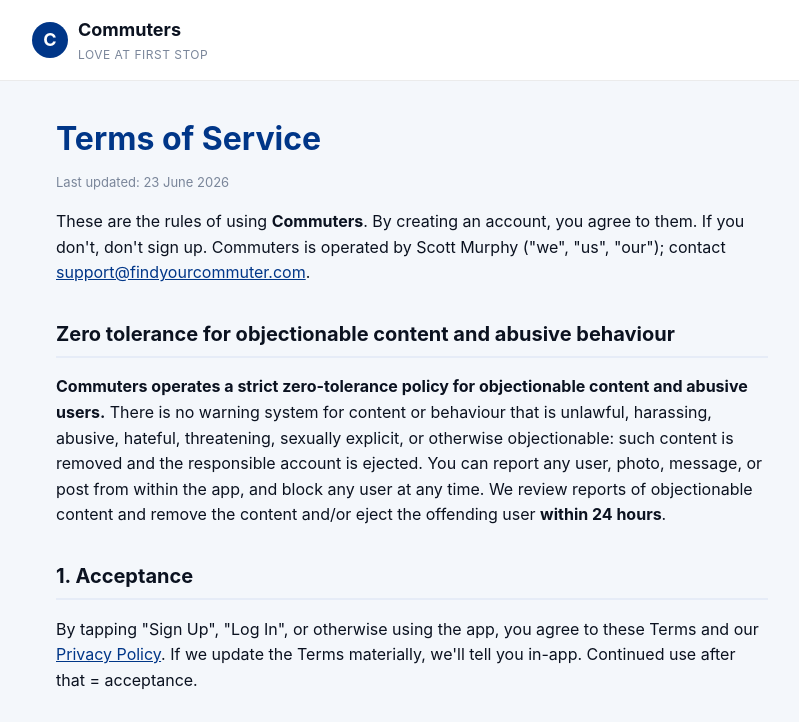
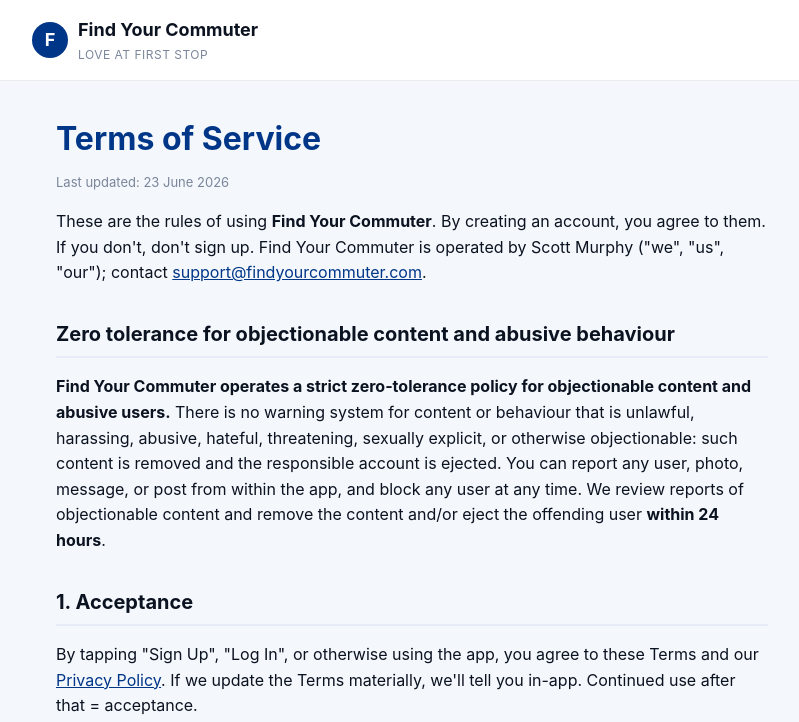
Before and after one commit to Fares-C99/commuters-legal, a plain HTML site: page terms.html in a window 1280 px wide. Shown: the top 722 px of the page, without its empty margins (228-1027 px from the left). Drawn offline with Linux system fonts and the light colour scheme.

Commit message:
Rebrand: Commuters -> Find Your Commuter across legal pages

```diff
--- a/terms.html
+++ b/terms.html
@@ -3,15 +3,15 @@
 <head>
   <meta charset="UTF-8">
   <meta name="viewport" content="width=device-width, initial-scale=1.0">
-  <title>Terms of Service · Commuters</title>
+  <title>Terms of Service · Find Your Commuter</title>
   <link rel="stylesheet" href="_style.css">
 </head>
 <body>
   <header>
     <div class="brand">
-      <div class="dot">C</div>
+      <div class="dot">F</div>
       <div>
-        <h1>Commuters</h1>
+        <h1>Find Your Commuter</h1>
         <div class="tag">Love at First Stop</div>
       </div>
     </div>
@@ -20,10 +20,10 @@
     <h1>Terms of Service</h1>
     <p class="updated">Last updated: 23 June 2026</p>
 
-    <p>These are the rules of using <strong>Commuters</strong>. By creating an account, you agree to them. If you don't, don't sign up. Commuters is operated by Scott Murphy ("we", "us", "our"); contact <a href="mailto:support@findyourcommuter.com">support@findyourcommuter.com</a>.</p>
+    <p>These are the rules of using <strong>Find Your Commuter</strong>. By creating an account, you agree to them. If you don't, don't sign up. Find Your Commuter is operated by Scott Murphy ("we", "us", "our"); contact <a href="mailto:support@findyourcommuter.com">support@findyourcommuter.com</a>.</p>
 
     <h2>Zero tolerance for objectionable content and abusive behaviour</h2>
-    <p><strong>Commuters operates a strict zero-tolerance policy for objectionable content and abusive users.</strong> There is no warning system for content or behaviour that is unlawful, harassing, abusive, hateful, threatening, sexually explicit, or otherwise objectionable: such content is removed and the responsible account is ejected. You can report any user, photo, message, or post from within the app, and block any user at any time. We review reports of objectionable content and remove the content and/or eject the offending user <strong>within 24 hours</strong>.</p>
+    <p><strong>Find Your Commuter operates a strict zero-tolerance policy for objectionable content and abusive users.</strong> There is no warning system for content or behaviour that is unlawful, harassing, abusive, hateful, threatening, sexually explicit, or otherwise objectionable: such content is removed and the responsible account is ejected. You can report any user, photo, message, or post from within the app, and block any user at any time. We review reports of objectionable content and remove the content and/or eject the offending user <strong>within 24 hours</strong>.</p>
 
     <h2>1. Acceptance</h2>
     <p>By tapping "Sign Up", "Log In", or otherwise using the app, you agree to these Terms and our <a href="privacy.html">Privacy Policy</a>. If we update the Terms materially, we'll tell you in-app. Continued use after that = acceptance.</p>
@@ -84,7 +84,7 @@
     <p>We can suspend or terminate your account at any time for a violation of these Terms, or if we reasonably believe doing so is necessary to protect other users or the service.</p>
 
     <h2>9. Disclaimers</h2>
-    <p>Commuters is provided "as-is". We don't guarantee:</p>
+    <p>Find Your Commuter is provided "as-is". We don't guarantee:</p>
     <ul>
       <li>That you'll match with anyone.</li>
       <li>That any match will lead to a date, relationship, or marriage.</li>
@@ -94,14 +94,14 @@
     <p>You meet people at your own risk. Exercise the same caution you would when meeting strangers in real life. Meet in public. Tell a friend where you're going.</p>
 
     <h2>10. Liability</h2>
-    <p>To the maximum extent permitted by law, our liability to you for anything related to the app is limited to £50 or the amount you've paid us in the last 12 months (currently £0 — Commuters is free), whichever is greater.</p>
+    <p>To the maximum extent permitted by law, our liability to you for anything related to the app is limited to £50 or the amount you've paid us in the last 12 months (currently £0 — Find Your Commuter is free), whichever is greater.</p>
     <p>We are not liable for indirect, incidental, or consequential damages.</p>
 
     <h2>11. Governing law</h2>
     <p>These Terms are governed by the laws of England and Wales. Any dispute goes to the courts of England and Wales.</p>
 
     <h2>12. App Store (Apple) terms</h2>
-    <p>If you downloaded Commuters from the Apple App Store, you also agree to Apple's <a href="https://www.apple.com/legal/internet-services/itunes/dev/stdeula/">Licensed Application End User License Agreement (EULA)</a>. These Terms are between you and us, not Apple, and Apple is not responsible for the app or its content. Apple and its subsidiaries are third-party beneficiaries of these Terms and may enforce them. You confirm you are not located in a country subject to a U.S. Government embargo and are not on any U.S. Government restricted-parties list.</p>
+    <p>If you downloaded Find Your Commuter from the Apple App Store, you also agree to Apple's <a href="https://www.apple.com/legal/internet-services/itunes/dev/stdeula/">Licensed Application End User License Agreement (EULA)</a>. These Terms are between you and us, not Apple, and Apple is not responsible for the app or its content. Apple and its subsidiaries are third-party beneficiaries of these Terms and may enforce them. You confirm you are not located in a country subject to a U.S. Government embargo and are not on any U.S. Government restricted-parties list.</p>
 
     <h2>13. Contact</h2>
     <p>Questions? Email <a href="mailto:support@findyourcommuter.com">support@findyourcommuter.com</a>.</p>
@@ -111,6 +111,6 @@
       <a href="help.html">Help</a>
     </nav>
   </main>
-  <footer>© 2026 Scott Murphy · Commuters</footer>
+  <footer>© 2026 Scott Murphy · Find Your Commuter</footer>
 </body>
 </html>
```
Also changed, not shown: help.html (+4 -4 lines), privacy.html (+7 -7 lines).
